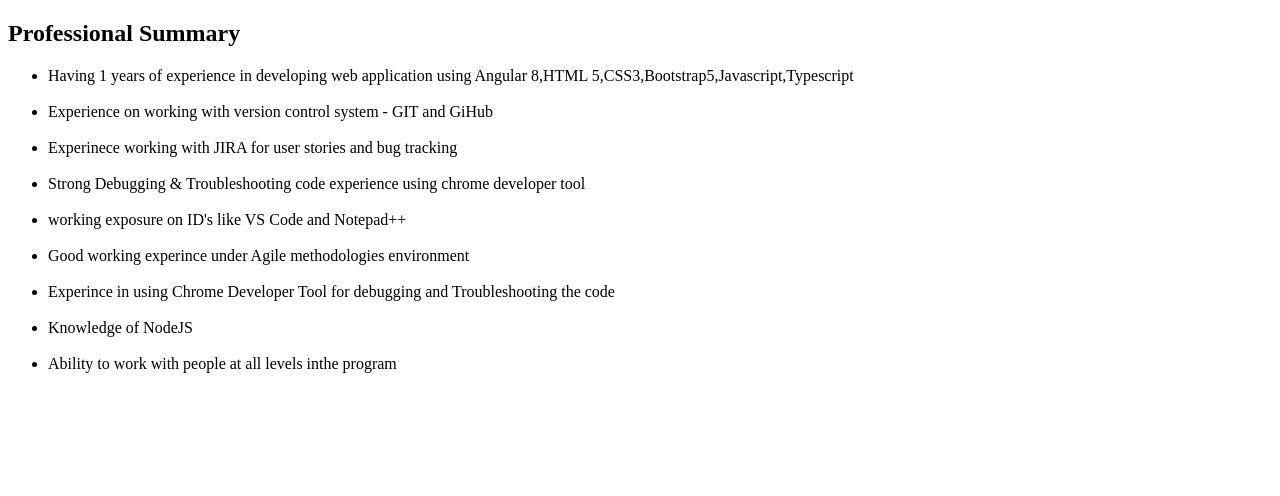
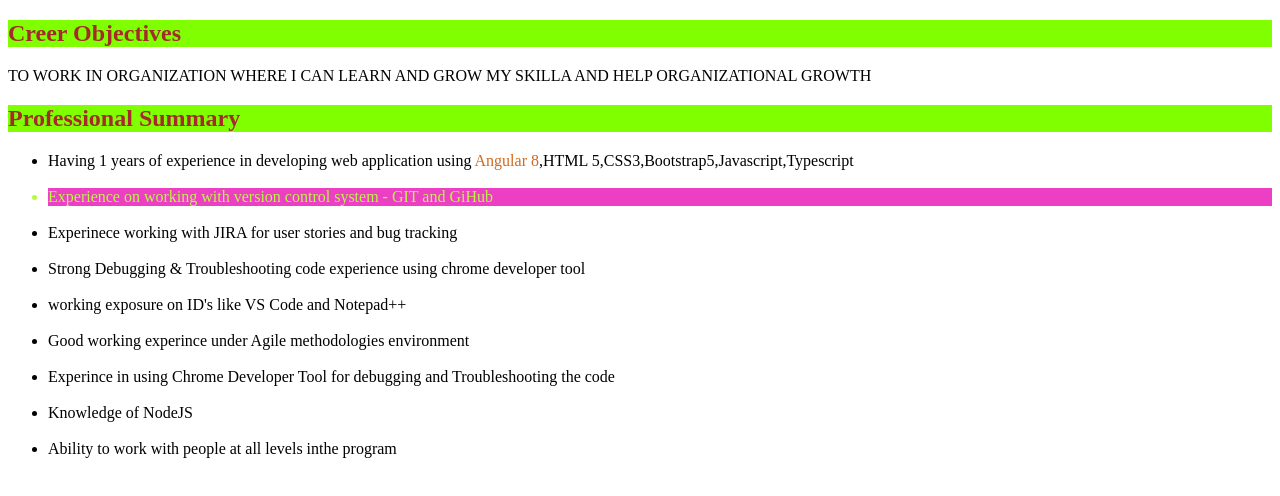
Before and after one commit to ashwiniKadganji/my-profile, a plain HTML site: page home.html in a window 1280 px wide. Drawn offline with Linux system fonts and the light colour scheme.

Commit message:
add download icon and font icons and apply the color and background color
add download icon and font icons and apply the color and background color

```diff
--- a/home.html
+++ b/home.html
@@ -4,14 +4,31 @@
     <meta charset="UTF-8">
     <meta name="viewport" content="width=device-width, initial-scale=1.0">
     <title>Summary</title>
+    <style>
+       .home{
+        color: brown;
+        background-color: chartreuse;
+       }
+     span{
+        color:chocolate;
+     }
+     .second{
+        color: rgb(185, 248, 68);
+        background-color: rgb(236, 63, 195);
+     }
+    </style>
 </head>
 <body>
-    <h2>Professional Summary</h2>
+    <h2 class="home">Creer Objectives</h2>
+
+    <p>TO WORK IN ORGANIZATION WHERE I CAN LEARN AND GROW MY SKILLA AND HELP ORGANIZATIONAL GROWTH</p>
+
+    <h2 class="home">Professional Summary</h2>
 
    <div>
-    <ul type="home">
-        <li>Having 1 years of experience in developing web application using Angular 8,HTML 5,CSS3,Bootstrap5,Javascript,Typescript</li><br>
-        <li>Experience on working with version control system - GIT and GiHub</li><br>
+    <ul>
+        <li>Having 1 years of experience in developing web application using <span>Angular 8</span>,HTML 5,CSS3,Bootstrap5,Javascript,Typescript</li><br>
+        <li class="second">Experience on working with version control system - GIT and GiHub</li><br>
         <li>Experinece working with JIRA for user stories and bug tracking</li><br>
         <li>Strong Debugging & Troubleshooting code experience using chrome developer tool</li><br>
         <li>working exposure on ID's like VS Code and Notepad++</li><br>
```
Also changed, not shown: index.html (+24 -6 lines).
